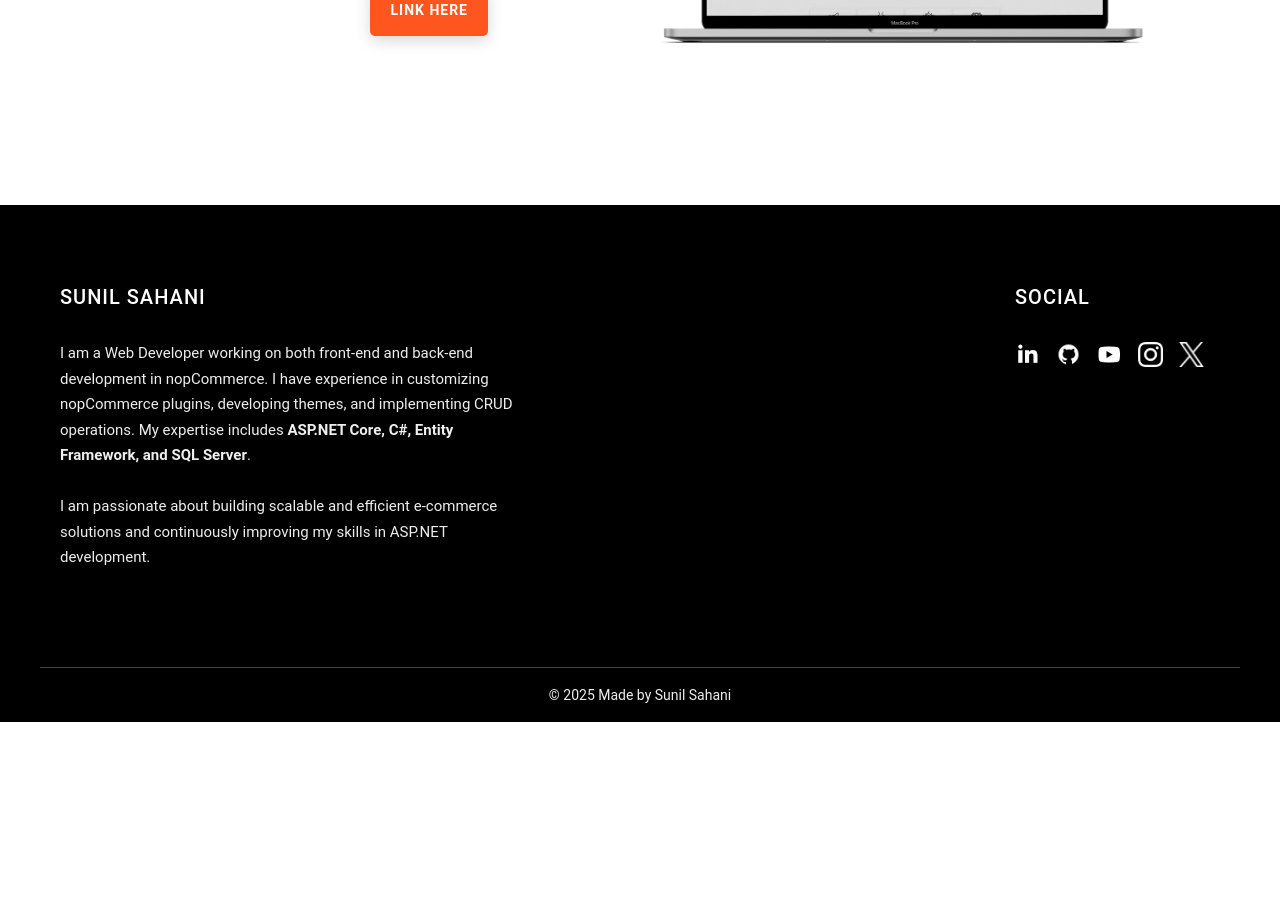
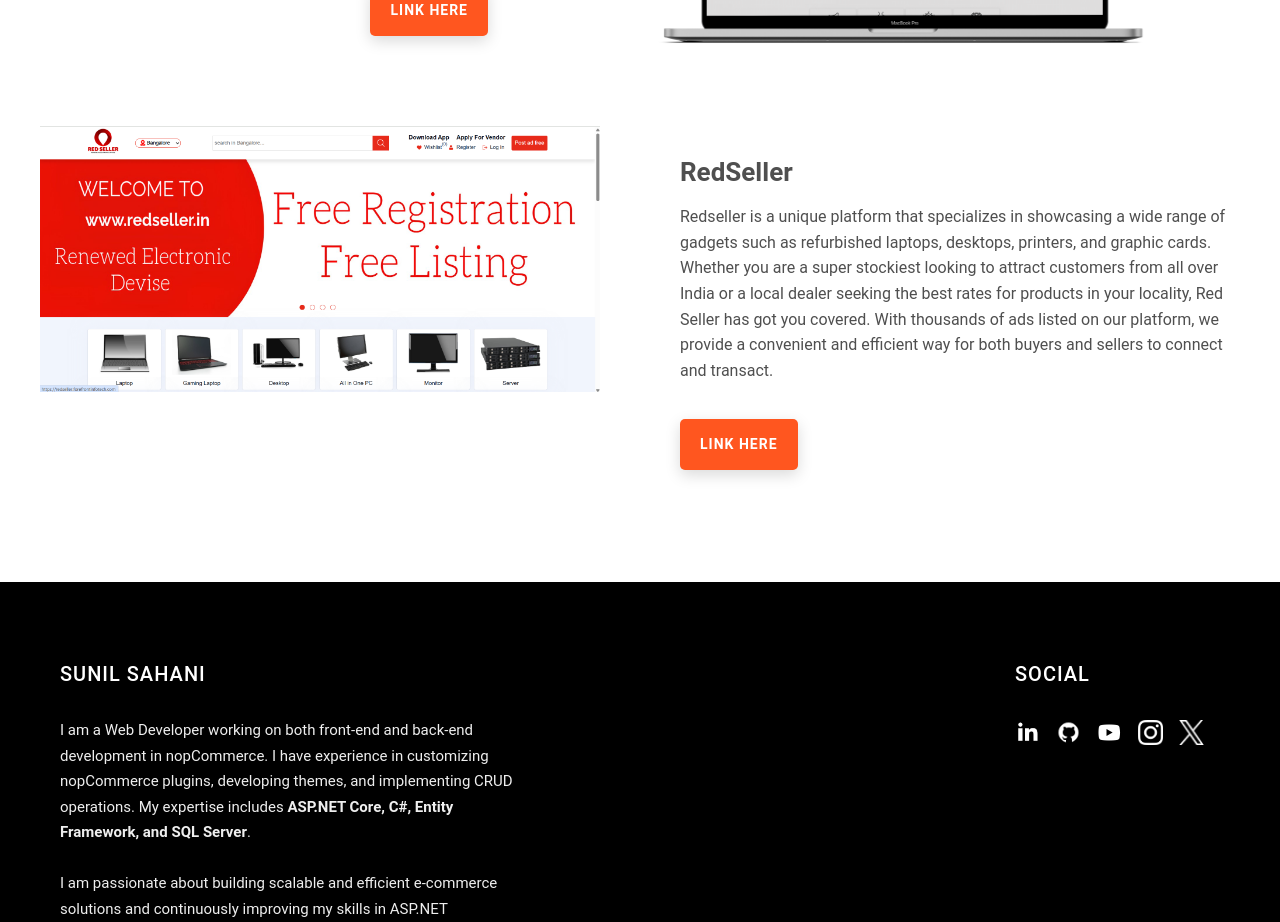
Before and after one commit to Sahani26/portfolio-sunil-react, a React (Create React App) app: page /project in a window 1280 px wide. Shown: the part 1660-2582 px from the top of the page. Before the commit the page ends 2382 px from the top, so only its background shows below. Built offline with nearby package versions, Linux system fonts and the light colour scheme; a web font is replaced by a local one.

Commit message:
upload contetn study

```diff
--- a/src/pages/MainContent.js
+++ b/src/pages/MainContent.js
@@ -120,7 +120,7 @@
               </div>
             ))}
             <div className="view-more-project">
-             <Link to="/study">view More Project</Link>
+             <Link to="/project">view More Project</Link>
           </div>
           </div>
         </div>
--- a/src/pages/Project.js
+++ b/src/pages/Project.js
@@ -5,6 +5,7 @@
 import iRepairImage from "../image/i-repair.png";
 import homeHealthImage from "../image/home-health.png";
 import italiyaImage from "../image/italiya.png";
+import redseller from "../image/redseller.png"
 
 const projects = [
   {
@@ -34,6 +35,13 @@
       "DrHareshItaliya.com is a personal or professional website, likely dedicated to Dr. Haresh Italiya’s medical practice or expertise. The site features a simple and informative layout, providing details about services, qualifications, and contact information. It may include appointment booking, patient testimonials, and a blog for health-related insights.",
     imgSrc: italiyaImage,
     link: "http://drhareshitaliya.com/",
+  },
+  {
+    title: "RedSeller",
+    description:
+      "Redseller is a unique platform that specializes in showcasing a wide range of gadgets such as refurbished laptops, desktops, printers, and graphic cards. Whether you are a super stockiest looking to attract customers from all over India or a local dealer seeking the best rates for products in your locality, Red Seller has got you covered. With thousands of ads listed on our platform, we provide a convenient and efficient way for both buyers and sellers to connect and transact.",
+    imgSrc: redseller,
+    link: "https://redseller.in/",
   },
 ];
 
```
Also changed, not shown: src/image/redseller.png (added).
